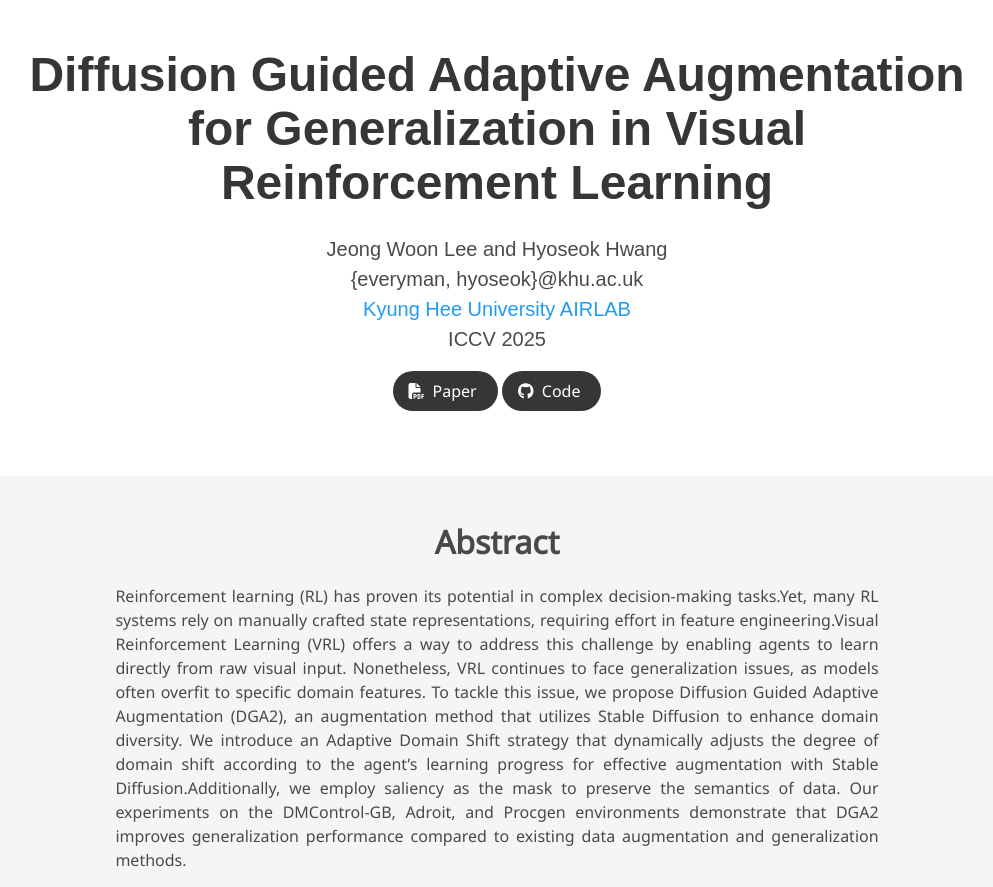
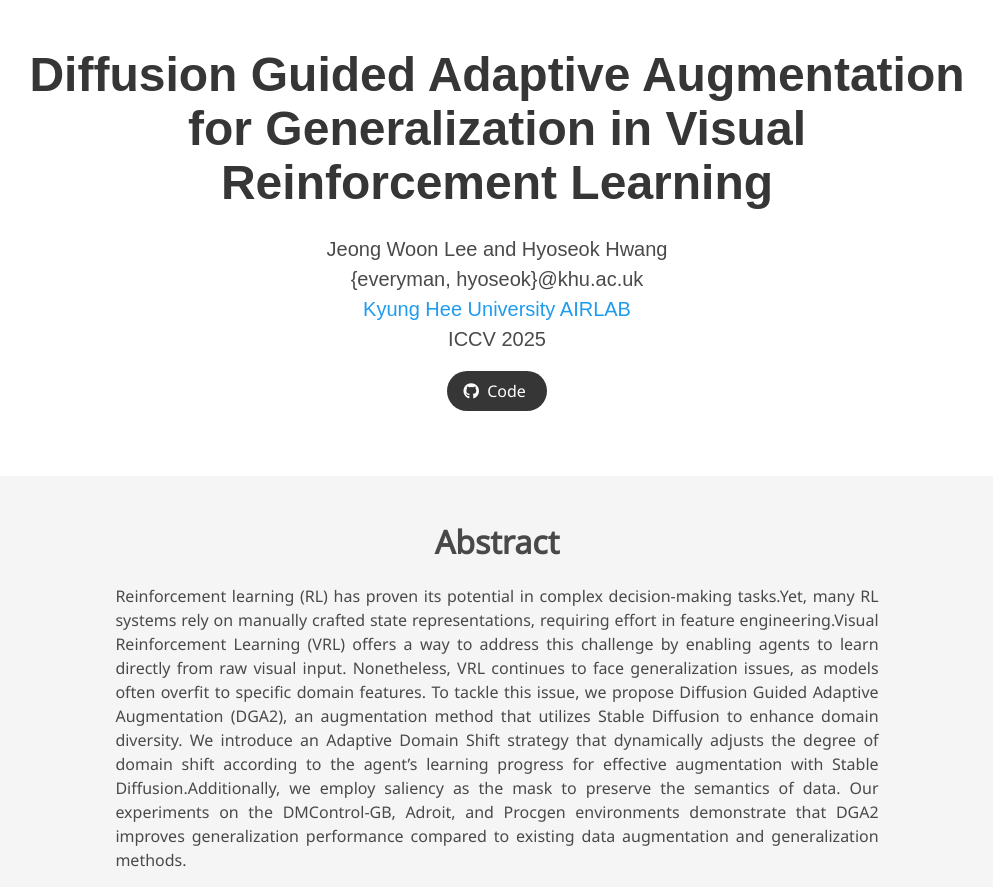
Before and after one commit to AIRLABkhu/DGA2, a plain HTML site: page index.html in a window 1280 px wide. Shown: the top 887 px of the page, without its empty margins (143-1136 px from the left). Drawn offline with nearby package versions, Linux system fonts and the light colour scheme; some icons are missing; a web font is replaced by a local one.

Commit message:
Update index.html

```diff
--- a/index.html
+++ b/index.html
@@ -192,7 +192,7 @@
                   <div class="column has-text-centered">
                     <div class="publication-links">
                          <!-- Arxiv PDF link -->
-                      <span class="link-block">
+<!--                       <span class="link-block">
                         <a href="https://ieeexplore.ieee.org/stamp/stamp.jsp?tp=&arnumber=10679919" target="_blank"
                         class="external-link button is-normal is-rounded is-dark">
                         <span class="icon">
@@ -201,7 +201,7 @@
                         <span>Paper</span>
                       </a>
                     </span>
-
+ -->
                     <!-- Supplementary PDF link -->
                     <!-- <span class="link-block"> -->
                       <!-- <a href="static/pdfs/supplementary_material.pdf" target="_blank" -->
```
